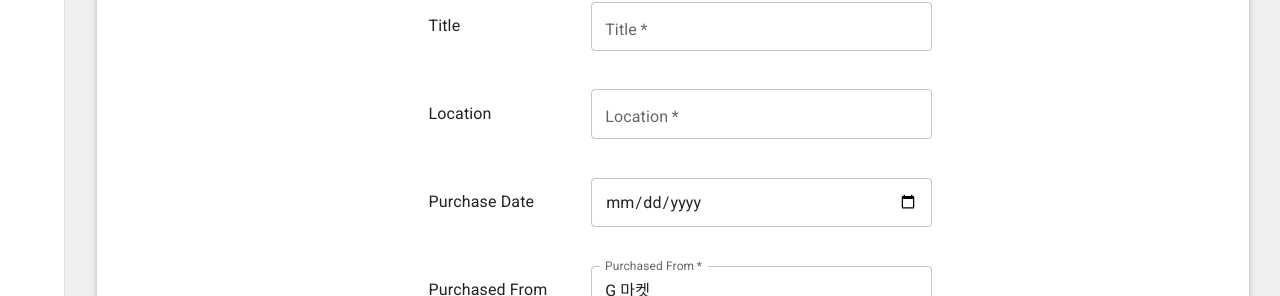
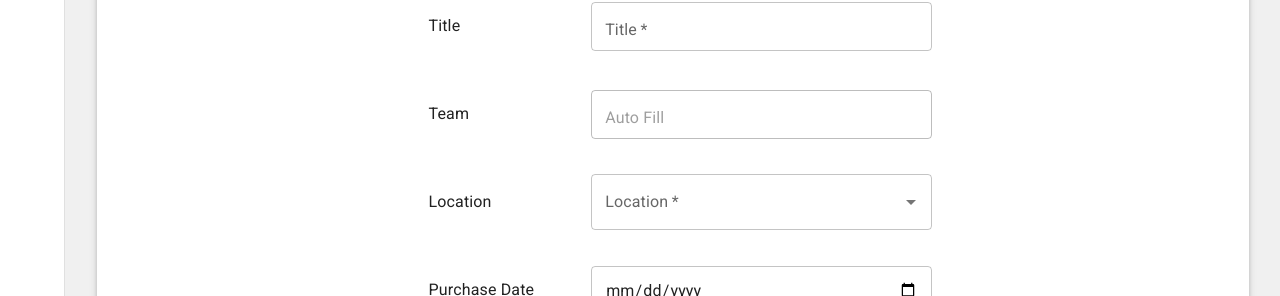
Before and after one commit to illuminarean-internship/2023-summer-erp-front, a Next.js app: page /assets/books/add in a window 1280 px wide. Shown: the part 315-611 px from the top of the page. Built offline with nearby package versions, Linux system fonts and the light colour scheme; no server answers; sample sign-in values are in the browser's storage.

Commit message:
fix: autofill error fix

```diff
--- a/src/components/form/BookForm.js
+++ b/src/components/form/BookForm.js
@@ -45,6 +45,35 @@ const BookForm = ({ handleSubmit, bookInfo, handleChange, locations }) => {
                 <Grid container spacing={2} sx={{ p: 2 }}>
                     <Grid item xs={4}>
                         <Box display="flex" alignItems="center" sx={{ p: 2 }}>
+                            <Typography>Team</Typography>
+                        </Box>
+                    </Grid>
+                    <Grid item xs={8}>
+                        <Box
+                            display="flex"
+                            alignItems="center"
+                            height="100%"
+                            sx={{ width: '100%' }}
+                        >
+                            <TextField
+                                name="team"
+                                label="Auto Fill"
+                                fullWidth
+                                value={bookInfo.team}
+                                onChange={handleChange}
+                                disabled
+                                inputProps={{
+                                    style: {
+                                        height: '16px',
+                                    },
+                                }}
+                            />
+                        </Box>
+                    </Grid>
+                </Grid>
+                <Grid container spacing={2} sx={{ p: 2 }}>
+                    <Grid item xs={4}>
+                        <Box display="flex" alignItems="center" sx={{ p: 2 }}>
                             <Typography>Location</Typography>
                         </Box>
                     </Grid>
@@ -75,12 +104,6 @@ const BookForm = ({ handleSubmit, bookInfo, handleChange, locations }) => {
                                         {...params}
                                         label="Location"
                                         required
-                                        InputProps={{
-                                            style: {
-                                                height: '50px',
-                                                padding: '10px',
-                                            },
-                                        }}
                                     />
                                 )}
                             />
```
Also changed, not shown: src/pages/assets/books/copy/[id].js (+10 -2 lines), src/pages/assets/books/edit/[id].js (+10 -2 lines).
